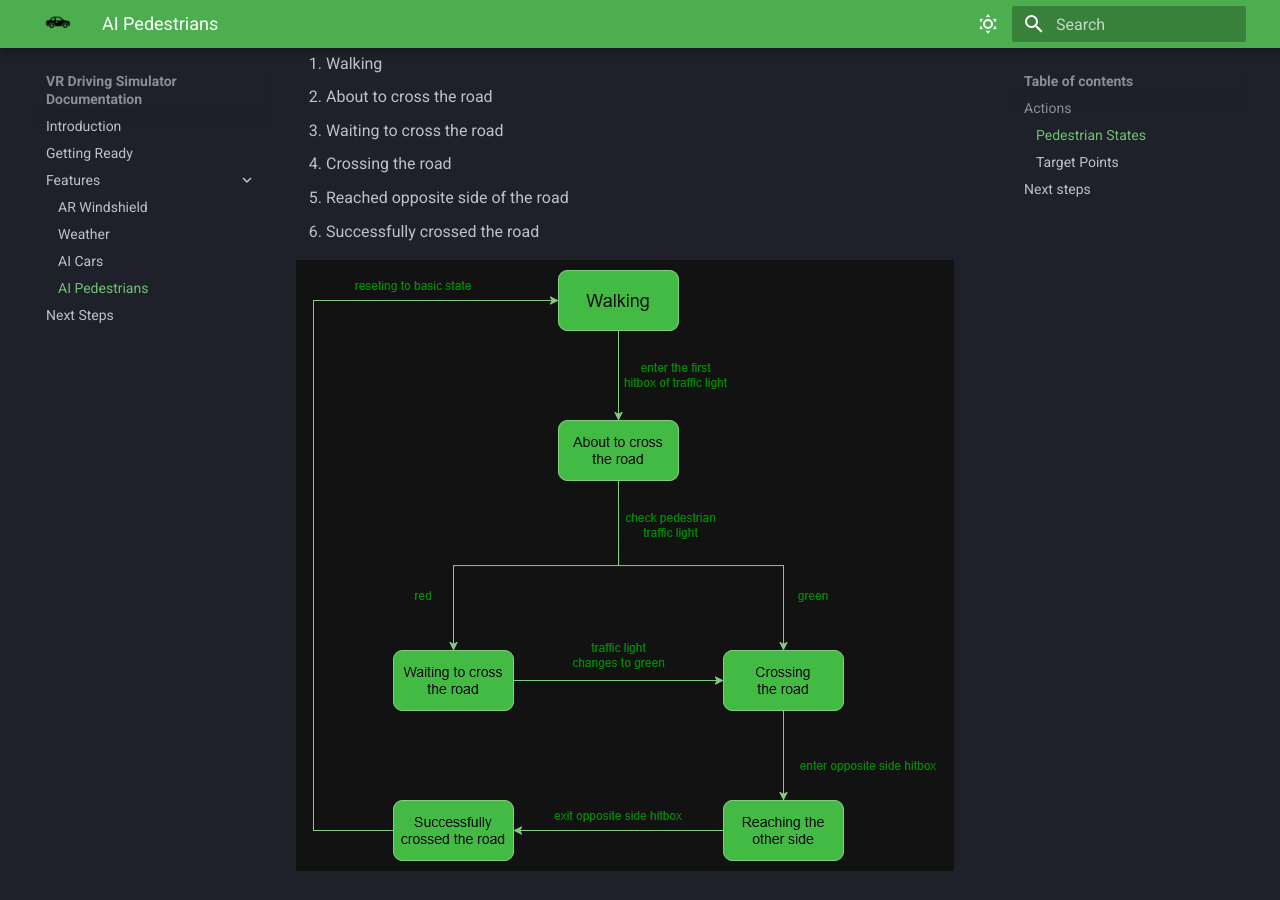
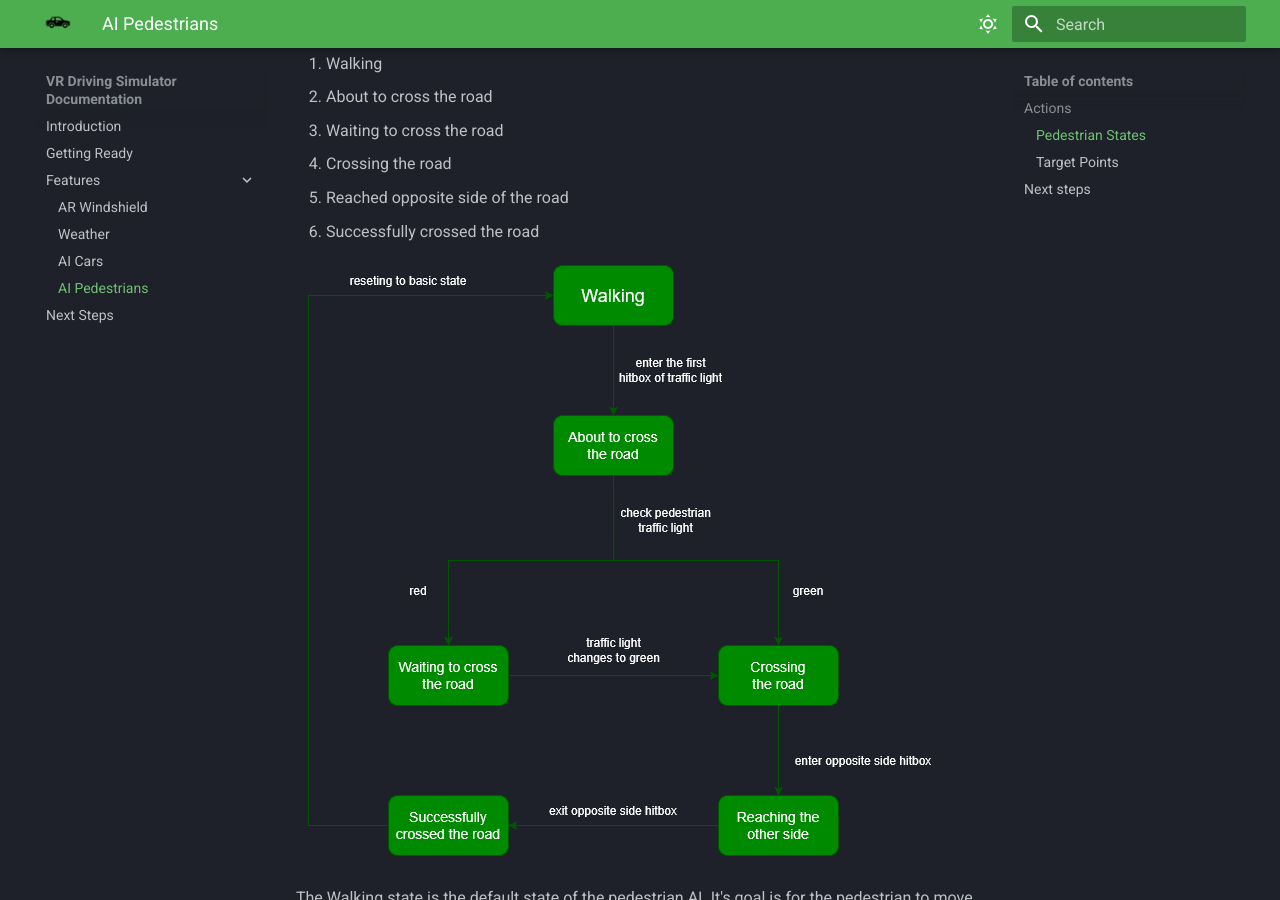
Before and after one commit to DimCharala/docs-vr-sim, an MkDocs documentation site: the page built from docs/ai-pedestrian.md, in a window 1280 px wide and 900 px high, scrolled down 442 px. Built offline with MkDocs 1.6.1 and Material for MkDocs 9.7.7, drawn with Linux system fonts in a browser that asks for light colours; some web fonts are replaced.

Commit message:
new minor fix

```diff
--- a/docs/ai-pedestrian.md
+++ b/docs/ai-pedestrian.md
@@ -17,7 +17,7 @@ The pedestrians use a 6 state machine for their main logic. The 6 states are:
 5. Reached opposite side of the road
 6. Successfully crossed the road
 
-![State diagram](assets/fixedpedestriandiagram.png)
+![State diagram](assets/newfixdiagram.png)
 
 The Walking state is the default state of the pedestrian AI. It's goal is for the pedestrian to move uninterupted to the target point. However if the pedestrian enters the hitbox of a traffic light, which means they want to cross, the enter the second state "About to cross the road". At that moment a check of the traffic light occurs to determine the next state. If the traffic light is green, they enter the fourth state "Crossing the road". However if it is red, they enter the third state "Waiting to cross the road". After the traffic light turns to green, the pedestrian enters the fourth state. Reaching the hitbox on the opposite side makes the pedestrians enter the fifth state with the same name and after they exit the hitbox, they reach the sixth state "Successfully crossed the road". The final step is reseting back to walking state, which occurs automatically.
 
```
Also changed, not shown: docs/assets/newfixdiagram.png (added).
